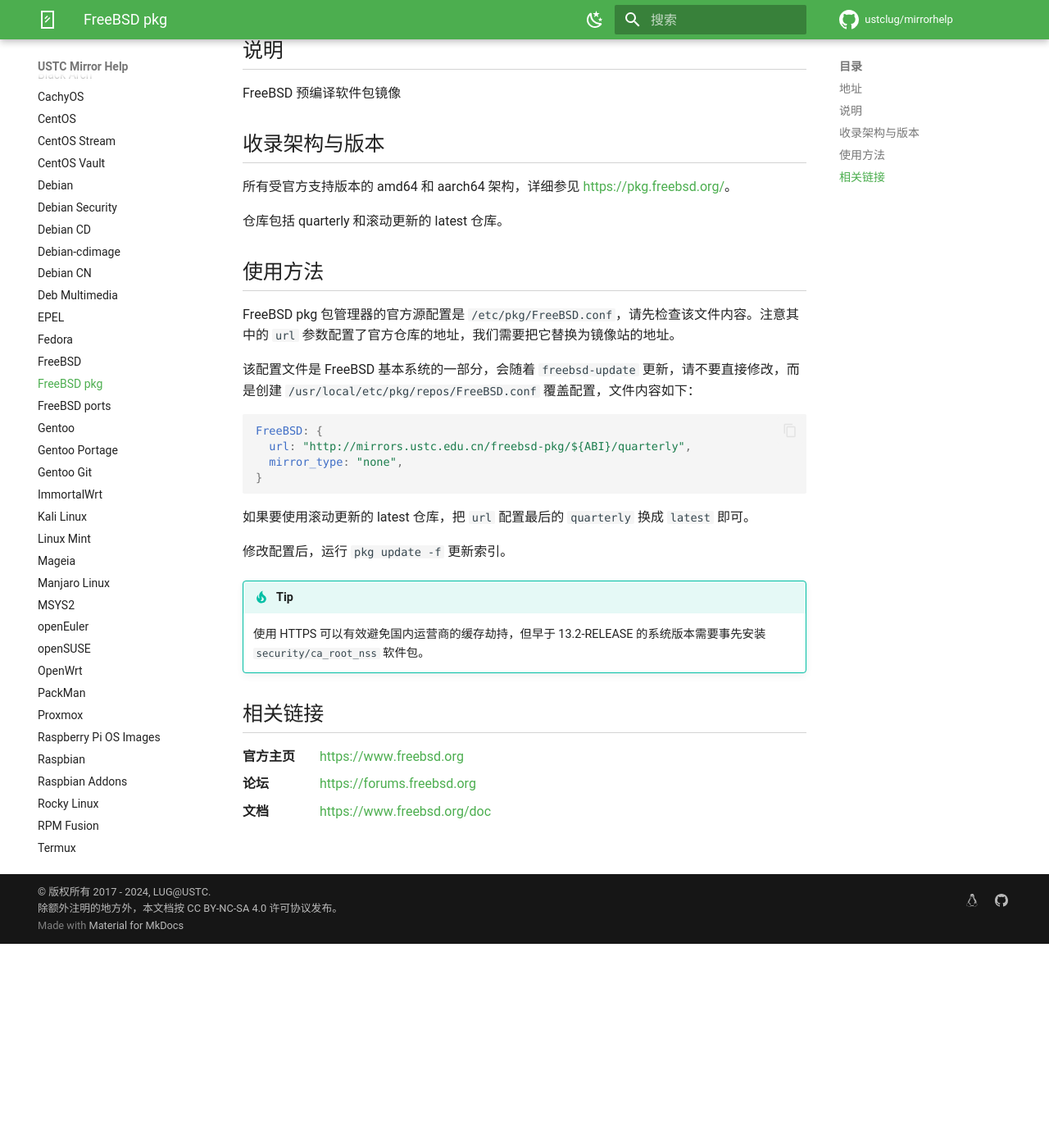
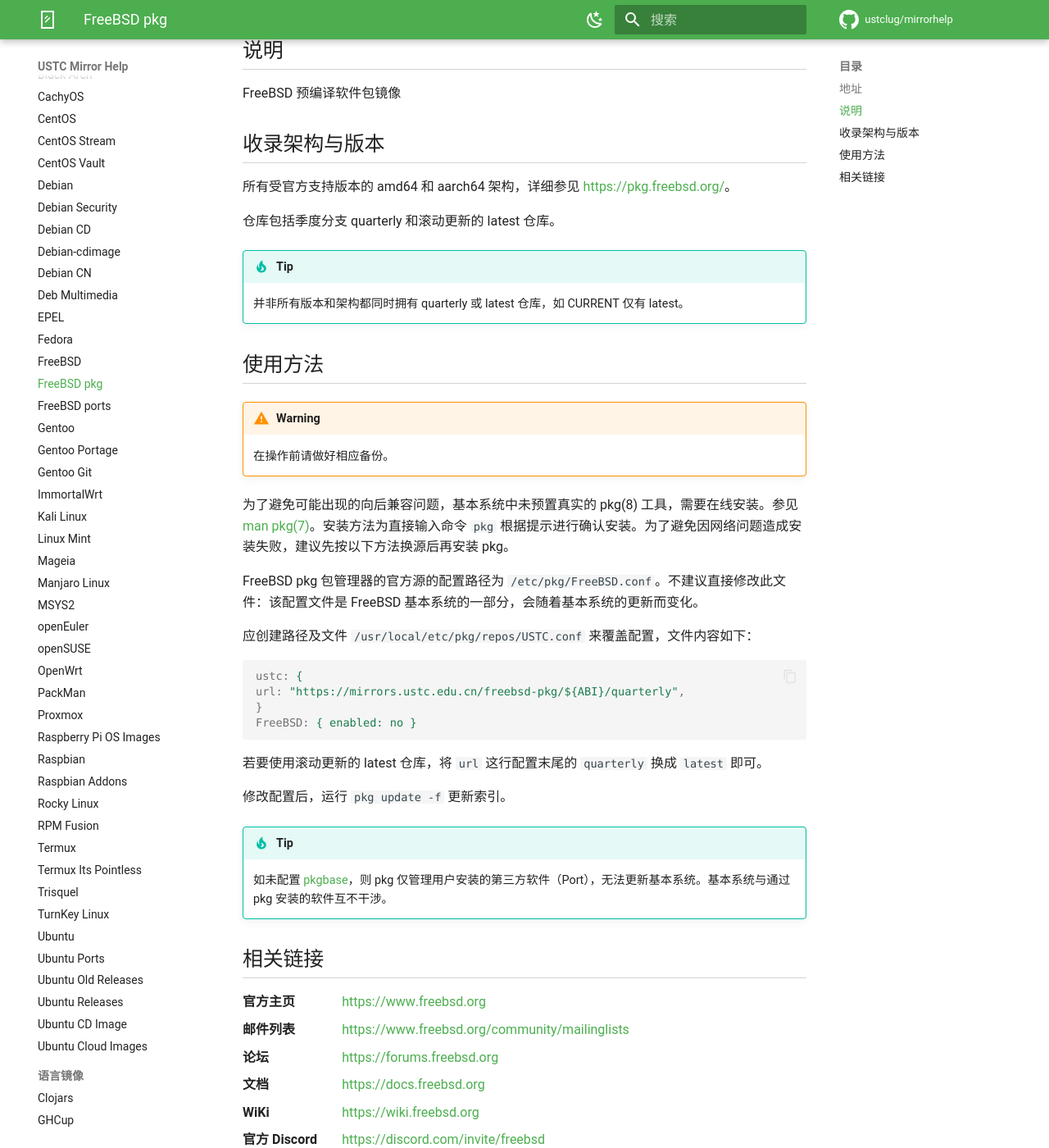
Before and after one commit to ustclug/mirrorhelp, an MkDocs documentation site: the page built from docs/freebsd-pkg.md, in a window 1280 px wide and 1400 px high, scrolled down 249 px. Shown: the whole window at 82% size. Built offline with MkDocs 1.6.1 and Material for MkDocs 9.7.7, drawn with Linux system fonts in a browser that asks for light colours; comment, search, counter and statistics services are not loaded.

Commit message:
Update FreeBSD docs for improved clarity and HTTPS
Enhanced documentation for FreeBSD pkg and ports mirrors, clarified configuration steps, updated URLs to use HTTPS, added tips and warnings, and expanded related links with mailing lists, wiki, and Discord. Also clarified the distinction between STABLE and RELEASE versions in the main FreeBSD doc.

````diff
--- a/docs/freebsd-pkg.md
+++ b/docs/freebsd-pkg.md
@@ -12,28 +12,38 @@
 
 所有受官方支持版本的 amd64 和 aarch64 架构，详细参见 <https://pkg.freebsd.org/>。
 
-仓库包括 quarterly 和滚动更新的 latest 仓库。
+仓库包括季度分支 quarterly 和滚动更新的 latest 仓库。
+
+!!! tip
+
+    并非所有版本和架构都同时拥有 quarterly 或 latest 仓库，如 CURRENT 仅有 latest。
 
 ## 使用方法
 
-FreeBSD pkg 包管理器的官方源配置是 `/etc/pkg/FreeBSD.conf`，请先检查该文件内容。注意其中的 `url` 参数配置了官方仓库的地址，我们需要把它替换为镜像站的地址。
+!!! warning
 
-该配置文件是 FreeBSD 基本系统的一部分，会随着 `freebsd-update` 更新，请不要直接修改，而是创建 `/usr/local/etc/pkg/repos/FreeBSD.conf` 覆盖配置，文件内容如下：
+    在操作前请做好相应备份。
 
-```yaml
-FreeBSD: {
-  url: "http://mirrors.ustc.edu.cn/freebsd-pkg/${ABI}/quarterly",
-  mirror_type: "none",
+为了避免可能出现的向后兼容问题，基本系统中未预置真实的 pkg(8) 工具，需要在线安装。参见 [man pkg(7)](https://man.freebsd.org/cgi/man.cgi?query=pkg)。安装方法为直接输入命令 `pkg` 根据提示进行确认安装。为了避免因网络问题造成安装失败，建议先按以下方法换源后再安装 pkg。
+
+FreeBSD pkg 包管理器的官方源的配置路径为 `/etc/pkg/FreeBSD.conf`。不建议直接修改此文件：该配置文件是 FreeBSD 基本系统的一部分，会随着基本系统的更新而变化。
+
+应创建路径及文件 `/usr/local/etc/pkg/repos/USTC.conf` 来覆盖配置，文件内容如下：
+
+```ini
+ustc: {
+url: "https://mirrors.ustc.edu.cn/freebsd-pkg/${ABI}/quarterly",
 }
+FreeBSD: { enabled: no }
 ```
 
-如果要使用滚动更新的 latest 仓库，把 `url` 配置最后的 `quarterly` 换成 `latest` 即可。
+若要使用滚动更新的 latest 仓库，将 `url` 这行配置末尾的 `quarterly` 换成 `latest` 即可。
 
 修改配置后，运行 `pkg update -f` 更新索引。
 
 !!! tip
 
-    使用 HTTPS 可以有效避免国内运营商的缓存劫持，但早于 13.2-RELEASE 的系统版本需要事先安装 `security/ca_root_nss` 软件包。
+    如未配置 [pkgbase](https://wiki.freebsd.org/pkgbase)，则 pkg 仅管理用户安装的第三方软件（Port），无法更新基本系统。基本系统与通过 pkg 安装的软件互不干涉。
 
 ## 相关链接
 
@@ -41,10 +51,22 @@
 
 :   <https://www.freebsd.org>
 
+邮件列表
+
+:   <https://www.freebsd.org/community/mailinglists>
+
 论坛
 
 :   <https://forums.freebsd.org>
 
 文档
 
-:   <https://www.freebsd.org/doc>
+:   <https://docs.freebsd.org>
+
+WiKi
+
+:   <https://wiki.freebsd.org>
+
+官方 Discord
+
+: <https://discord.com/invite/freebsd>
````
Also changed, not shown: docs/freebsd-ports.md (+21 -9 lines), docs/freebsd.md (+26 -5 lines).
